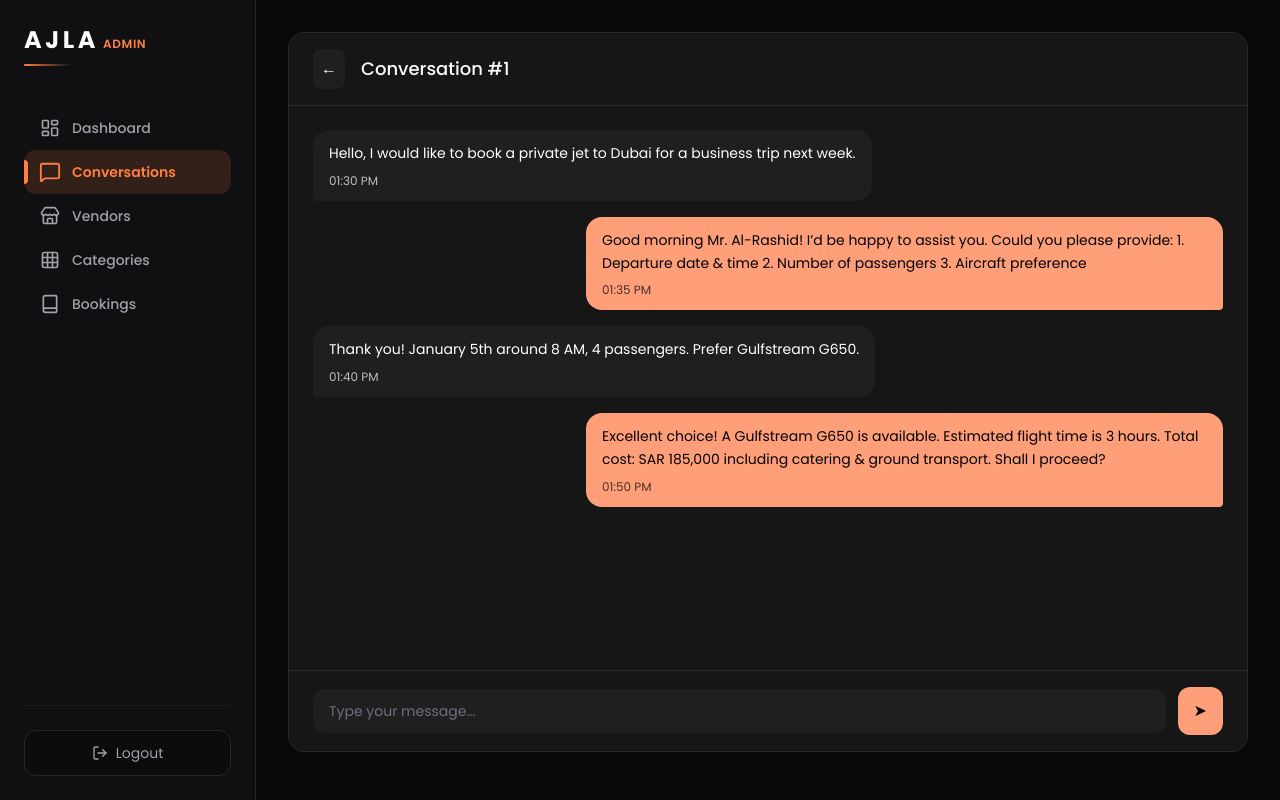
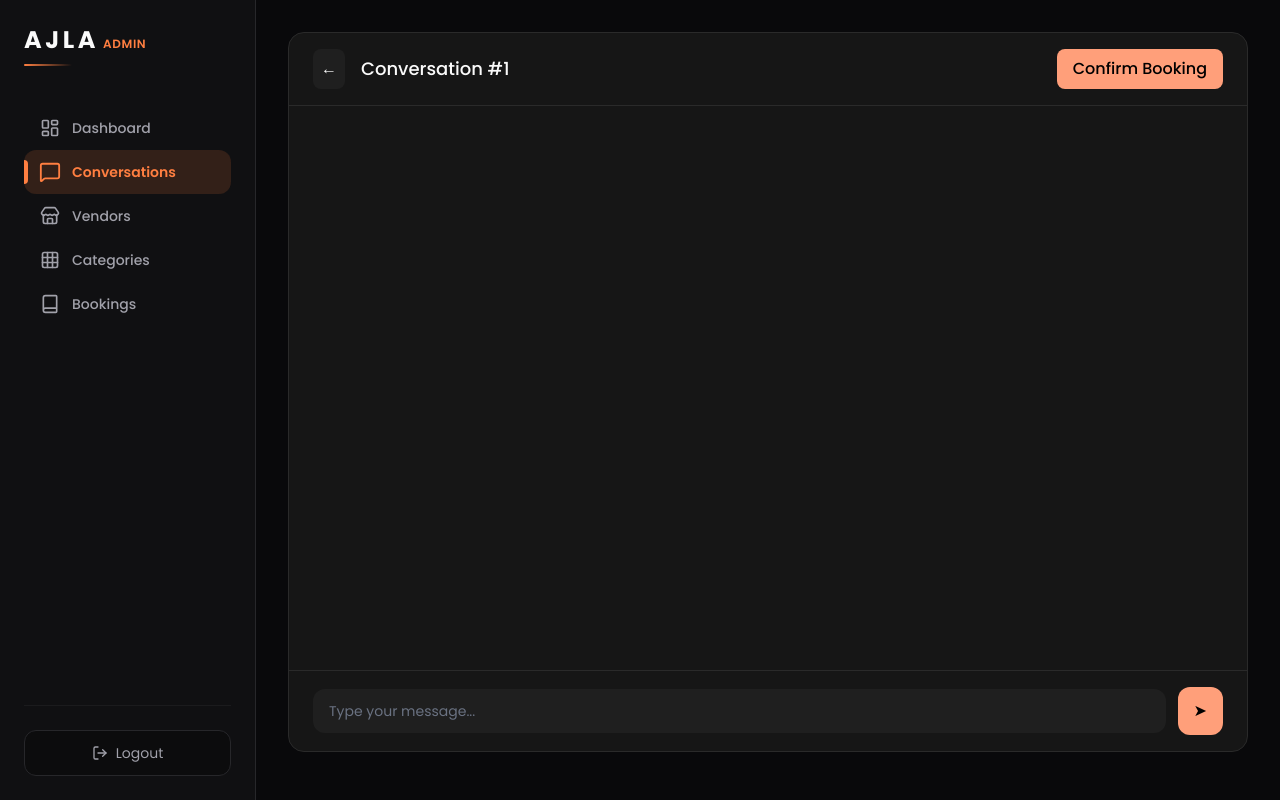
Before and after one commit to thexahmed00/ajla-admin, a Next.js app: page /dashboard/conversations/1 in a window 1280 px wide. Built offline with nearby package versions, Linux system fonts and the light colour scheme.

Commit message:
new changes

```diff
--- a/app/dashboard/conversations/[id]/page.tsx
+++ b/app/dashboard/conversations/[id]/page.tsx
@@ -4,53 +4,41 @@ import Link from "next/link";
 import { useEffect, useRef, useState } from "react";
 import ChatMessage from "../../components/ChatMessage";
 import { Message } from "../../types/message";
+import { useParams } from "next/navigation";
 
 export default function ChatPage() {
+  const { id } = useParams();
   const bottomRef = useRef<HTMLDivElement>(null);
   const [input, setInput] = useState("");
+  const [messages, setMessages] = useState<Message[]>([]);
+  const conversationId = id; // <-- Use dynamic id from URL
+  // Fetch chat messages
+  // useEffect(() => {
+  //   const fetchMessages = async () => {
+  //     try {
+  //       const res = await fetch(`/api/chat/messages?conversationId=${conversationId}`);
+  //       const data = await res.json();
+  //       setMessages(data.messages || []);
+  //     } catch (error) {
+  //       console.error("Failed to load messages", error);
+  //     }
+  //   };
 
-  const [messages, setMessages] = useState<Message[]>([
-    {
-      id: "1",
-      sender: "user",
-      text:
-        "Hello, I would like to book a private jet to Dubai for a business trip next week.",
-      time: "01:30 PM",
-    },
-    {
-      id: "2",
-      sender: "admin",
-      text:
-        "Good morning Mr. Al-Rashid! I’d be happy to assist you. Could you please provide:\n1. Departure date & time\n2. Number of passengers\n3. Aircraft preference",
-      time: "01:35 PM",
-    },
-    {
-      id: "3",
-      sender: "user",
-      text:
-        "Thank you! January 5th around 8 AM, 4 passengers. Prefer Gulfstream G650.",
-      time: "01:40 PM",
-    },
-    {
-      id: "4",
-      sender: "admin",
-      text:
-        "Excellent choice! A Gulfstream G650 is available. Estimated flight time is 3 hours. Total cost: SAR 185,000 including catering & ground transport. Shall I proceed?",
-      time: "01:50 PM",
-    },
-  ]);
+  //   fetchMessages();
+  // }, [conversationId]);
 
   // Auto scroll to bottom
   useEffect(() => {
     bottomRef.current?.scrollIntoView({ behavior: "smooth" });
   }, [messages]);
 
-  const sendMessage = () => {
+  const sendMessage = async () => {
     if (!input.trim()) return;
+    let token = localStorage.getItem("access_token");
 
-    const userMessage: Message = {
+    const adminMessage: Message = {
       id: Date.now().toString(),
-      sender: "user",
+      sender: "admin",
       text: input,
       time: new Date().toLocaleTimeString([], {
         hour: "2-digit",
@@ -58,23 +46,33 @@ export default function ChatPage() {
       }),
     };
 
-    setMessages((prev) => [...prev, userMessage]);
+    // Optimistic UI update
+    setMessages((prev) => [...prev, adminMessage]);
+
+    const textToSend = input;
     setInput("");
 
-    // Dummy admin reply
-    setTimeout(() => {
-      const adminReply: Message = {
-        id: (Date.now() + 1).toString(),
-        sender: "admin",
-        text: "Thank you for the details 👍 I’ll confirm and update you shortly.",
-        time: new Date().toLocaleTimeString([], {
-          hour: "2-digit",
-          minute: "2-digit",
+    try {
+      const res = await fetch(`http://44.206.101.8/api/v1/admin/conversations/${conversationId}/messages`, {
+        method: "POST",
+        headers: { "Content-Type": "application/json" ,
+          Authorization: `Bearer ${token}`
+        },
+        body: JSON.stringify({
+          content:input,
         }),
-      };
+      });
 
-      setMessages((prev) => [...prev, adminReply]);
-    }, 1200);
+      if (!res.ok) {
+        throw new Error("Failed to send");
+      }
+    } catch (err) {
+      console.error("Failed to send", err);
+      // Optional rollback
+      setMessages((prev) =>
+        prev.filter((m) => m.id !== adminMessage.id)
+      );
+    }
   };
 
   return (
@@ -89,8 +87,13 @@ export default function ChatPage() {
         </Link>
 
         <h2 className="text-lg font-medium">
-          Conversation #1
+          Conversation #{conversationId}
         </h2>
+        <button
+    className="ml-auto rounded-lg bg-[#FF9F7A] px-4 py-2 text-black font-medium hover:opacity-90"
+  >
+    Confirm Booking
+  </button>
       </div>
 
       {/* Messages */}
```
